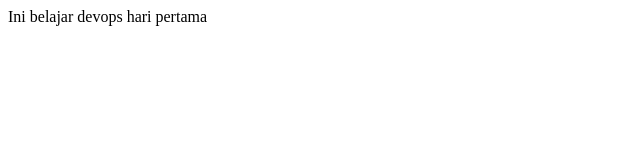
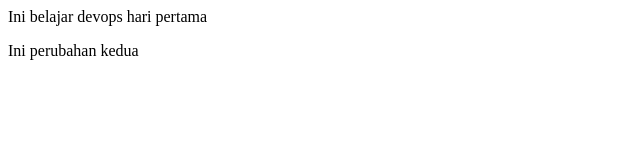
Before and after one commit to dumdumchaaa/repo-git, a plain HTML site: page index.html in a window 1280 px wide. Shown: the whole page, without its empty margins (0-640 px from the left). Drawn offline with Linux system fonts and the light colour scheme.

Commit message:
perubahan kedua

```diff
--- a/index.html
+++ b/index.html
@@ -1 +1,2 @@
 <p>Ini belajar devops hari pertama</p>
+<p>Ini perubahan kedua</p>
```
